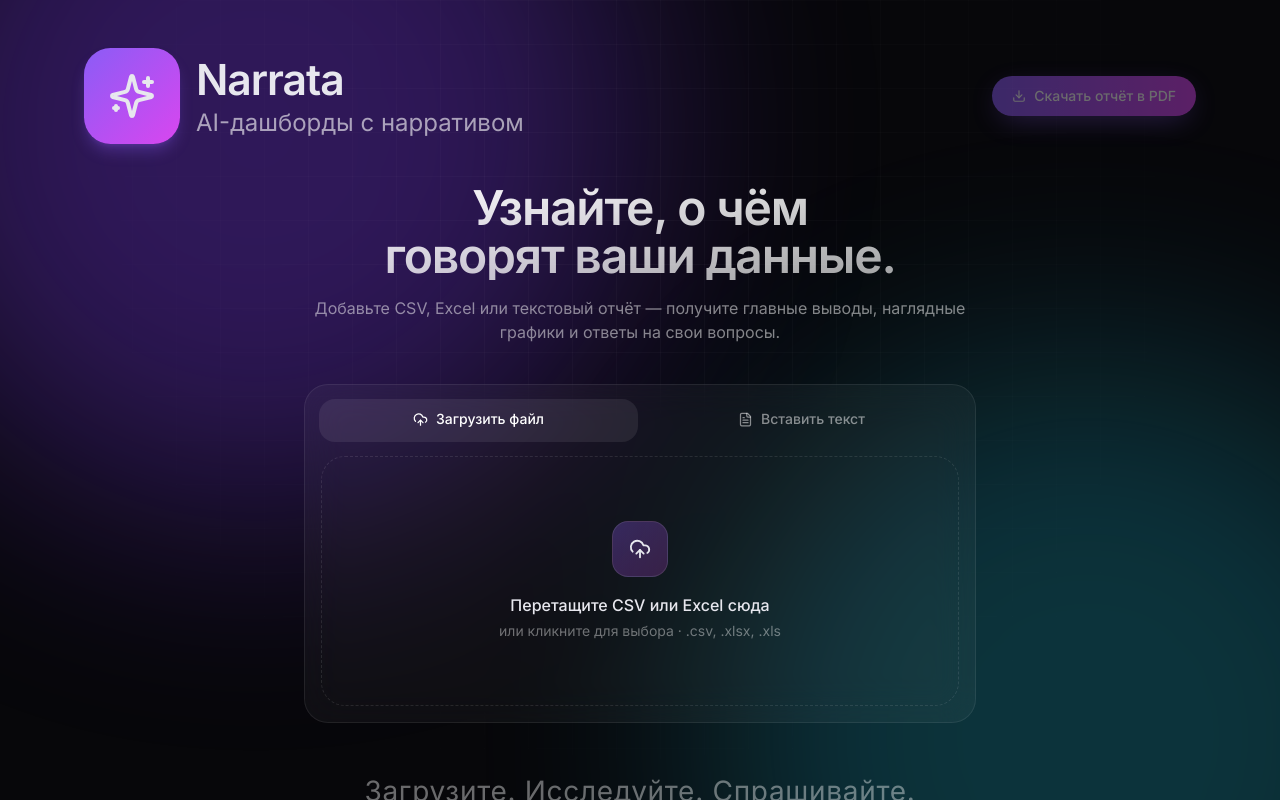
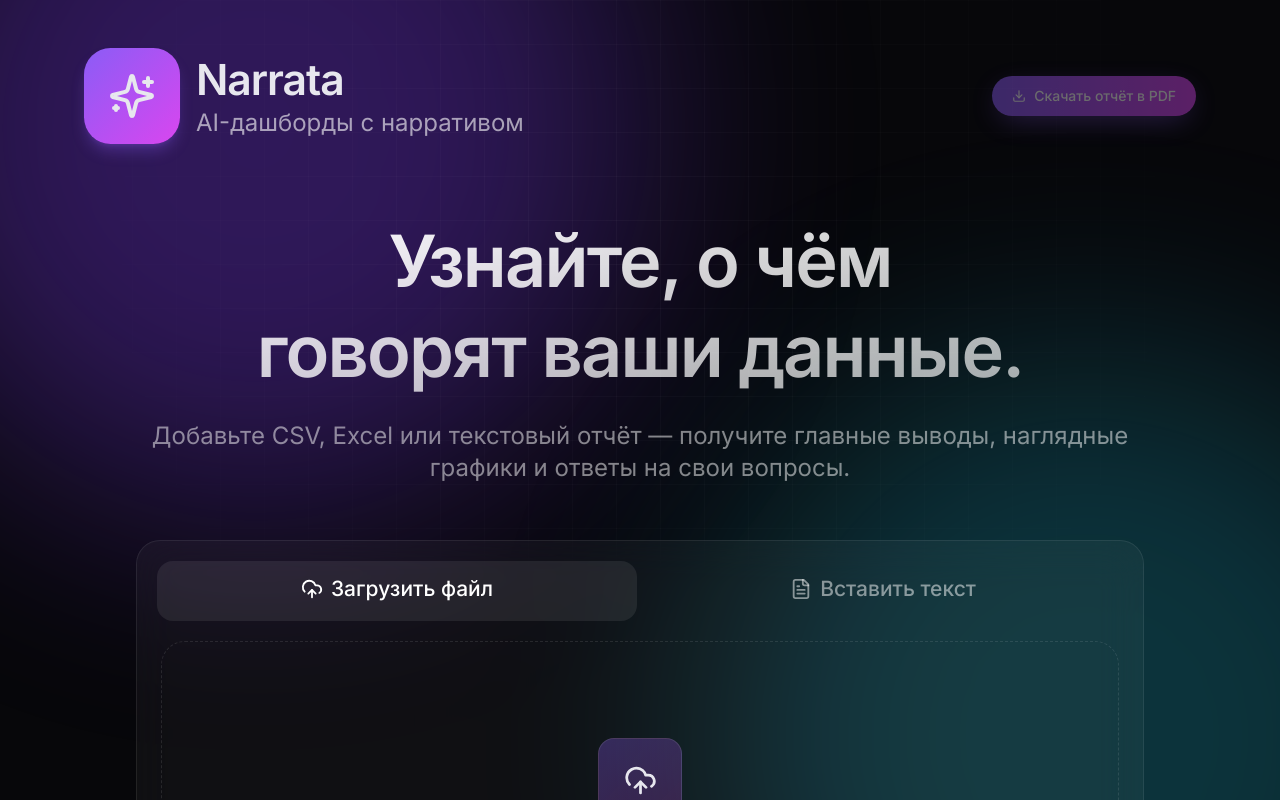
Before and after one commit to na-mramornom-nizu/narrata, a Next.js app: page / in a window 1280 px wide. Shown: the top 800 px of the page. Built offline with nearby package versions, Linux system fonts and the light colour scheme.

Commit message:
Enlarge upload hero and form and move them lower

```diff
--- a/app/page.tsx
+++ b/app/page.tsx
@@ -115,16 +115,16 @@ export default function Page() {
 
       <>
         {phase === 'idle' && (
-          <motion.div key="idle" initial={{ opacity: 0, y: 12 }} animate={{ opacity: 1, y: 0 }}>
-            <div className="mx-auto mb-10 max-w-2xl text-center">
-              <h1 className="text-balance bg-gradient-to-br from-white to-white/60 bg-clip-text text-4xl font-semibold tracking-tight text-transparent md:text-5xl">
+          <motion.div key="idle" className="pt-8" initial={{ opacity: 0, y: 12 }} animate={{ opacity: 1, y: 0 }}>
+            <div className="mx-auto mb-14 max-w-[1008px] text-center">
+              <h1 className="text-balance bg-gradient-to-br from-white to-white/60 bg-clip-text text-[48px] leading-tight font-semibold tracking-tight text-transparent md:text-[72px]">
                 Узнайте, о чём говорят ваши данные.
               </h1>
-              <p className="mt-4 text-white/50">
+              <p className="mt-6 text-lg leading-relaxed text-white/50 md:text-2xl">
                 Добавьте CSV, Excel или текстовый отчёт — получите главные выводы, наглядные графики и ответы на свои вопросы.
               </p>
             </div>
-            <div className="mx-auto max-w-2xl">
+            <div className="mx-auto max-w-[1008px]">
               <Dropzone
                 onFile={(f) => ingest(() => parseFile(f))}
                 onText={(t) => ingest(() => datasetFromText(t))}
--- a/components/Dropzone.tsx
+++ b/components/Dropzone.tsx
@@ -27,14 +27,14 @@ export function Dropzone({ onFile, onText, busy }: Props) {
   );
 
   return (
-    <Card className="p-2 overflow-hidden">
-      <div className="flex gap-1 p-1.5">
+    <Card className="p-3 overflow-hidden">
+      <div className="flex gap-1.5 p-2">
         {(['file', 'text'] as const).map((t) => (
           <button
             key={t}
             onClick={() => setTab(t)}
             className={cn(
-              'relative flex-1 rounded-2xl px-4 py-2.5 text-sm font-medium transition-colors',
+              'relative flex-1 rounded-2xl px-3 py-4 text-base sm:px-6 sm:text-[21px] font-medium transition-colors',
               tab === t ? 'text-white' : 'text-white/50 hover:text-white/80',
             )}
           >
@@ -46,7 +46,7 @@ export function Dropzone({ onFile, onText, busy }: Props) {
               />
             )}
             <span className="relative z-10 inline-flex items-center gap-2">
-              {t === 'file' ? <UploadCloud size={15} /> : <FileText size={15} />}
+              {t === 'file' ? <UploadCloud size={22} /> : <FileText size={22} />}
               {t === 'file' ? 'Загрузить файл' : 'Вставить текст'}
             </span>
           </button>
@@ -66,7 +66,7 @@ export function Dropzone({ onFile, onText, busy }: Props) {
             role="button" tabIndex={0} aria-label="Выбрать CSV или Excel"
             onKeyDown={(e) => { if(!busy && (e.key === 'Enter' || e.key === ' ')) { e.preventDefault(); inputRef.current?.click(); } }}
             className={cn(
-              'relative m-2 cursor-pointer rounded-3xl border border-dashed px-6 py-16 text-center transition-all',
+              'relative m-3 cursor-pointer rounded-3xl border border-dashed px-4 py-24 text-center sm:px-9 transition-all',
               drag ? 'border-violet-400/70 bg-violet-500/[.08]' : 'border-white/10 hover:border-white/25 hover:bg-white/[.02]',
             )}
           >
@@ -75,11 +75,11 @@ export function Dropzone({ onFile, onText, busy }: Props) {
               disabled={busy}
               onChange={(e) => e.target.files?.[0] && onFile(e.target.files[0])}
             />
-            <div className="mx-auto mb-4 grid h-14 w-14 place-items-center rounded-2xl bg-gradient-to-br from-violet-500/30 to-fuchsia-500/20 border border-white/10">
-              {busy ? <Loader2 className="animate-spin" size={22} /> : <UploadCloud size={22} />}
+            <div className="mx-auto mb-6 grid h-[84px] w-[84px] place-items-center rounded-2xl bg-gradient-to-br from-violet-500/30 to-fuchsia-500/20 border border-white/10">
+              {busy ? <Loader2 className="animate-spin" size={33} /> : <UploadCloud size={33} />}
             </div>
-            <p className="text-base font-medium">Перетащите CSV или Excel сюда</p>
-            <p className="mt-1 text-sm text-white/40">или кликните для выбора · .csv, .xlsx, .xls</p>
+            <p className="text-xl font-medium sm:text-2xl">Перетащите CSV или Excel сюда</p>
+            <p className="mt-2 text-base text-white/40 sm:text-[21px]">или кликните для выбора · .csv, .xlsx, .xls</p>
           </motion.div>
         ) : (
           <motion.div
@@ -94,12 +94,12 @@ export function Dropzone({ onFile, onText, busy }: Props) {
               onChange={(e) => setText(e.target.value)}
               placeholder="Вставьте сырой недельный отчёт, тред из Slack или заметки со встречи…"
               rows={9}
-              className="w-full resize-none rounded-2xl border border-white/10 bg-black/30 p-4 text-sm placeholder-white/30 outline-none focus:border-violet-400/50 focus:ring-4 focus:ring-violet-500/10"
+              className="w-full resize-none rounded-2xl border border-white/10 bg-black/30 p-6 text-lg sm:text-[21px] placeholder-white/30 outline-none focus:border-violet-400/50 focus:ring-4 focus:ring-violet-500/10"
             />
             <div className="mt-2 flex items-center justify-between px-1">
               <span className="text-xs text-white/40">{text.length.toLocaleString('ru-RU')} символов</span>
               <Button disabled={!text.trim() || busy} onClick={() => onText(text.trim())}>
-                <Sparkles size={15} />
+                <Sparkles size={22} />
                 {busy ? 'Анализируем…' : 'Анализировать'}
               </Button>
             </div>
```
